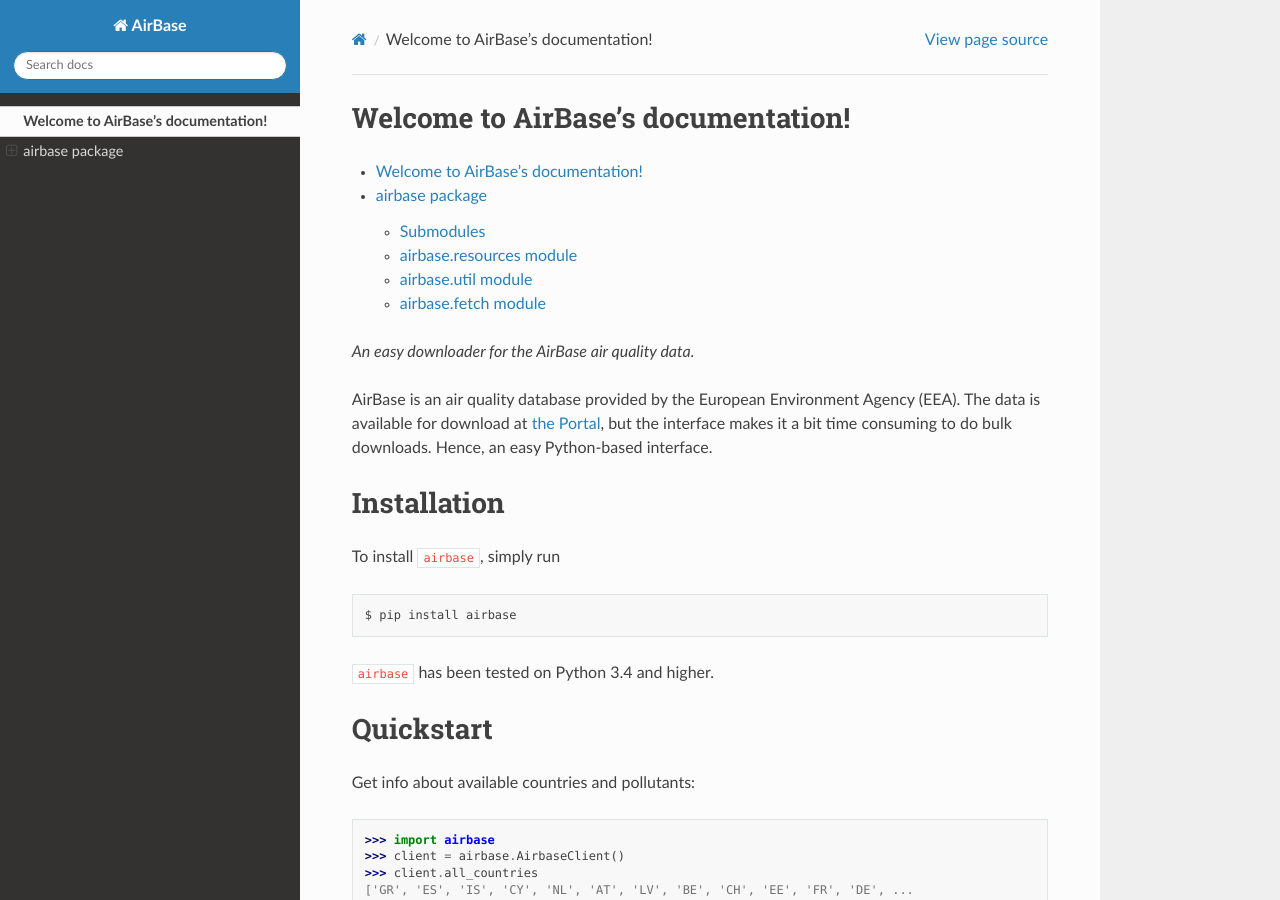
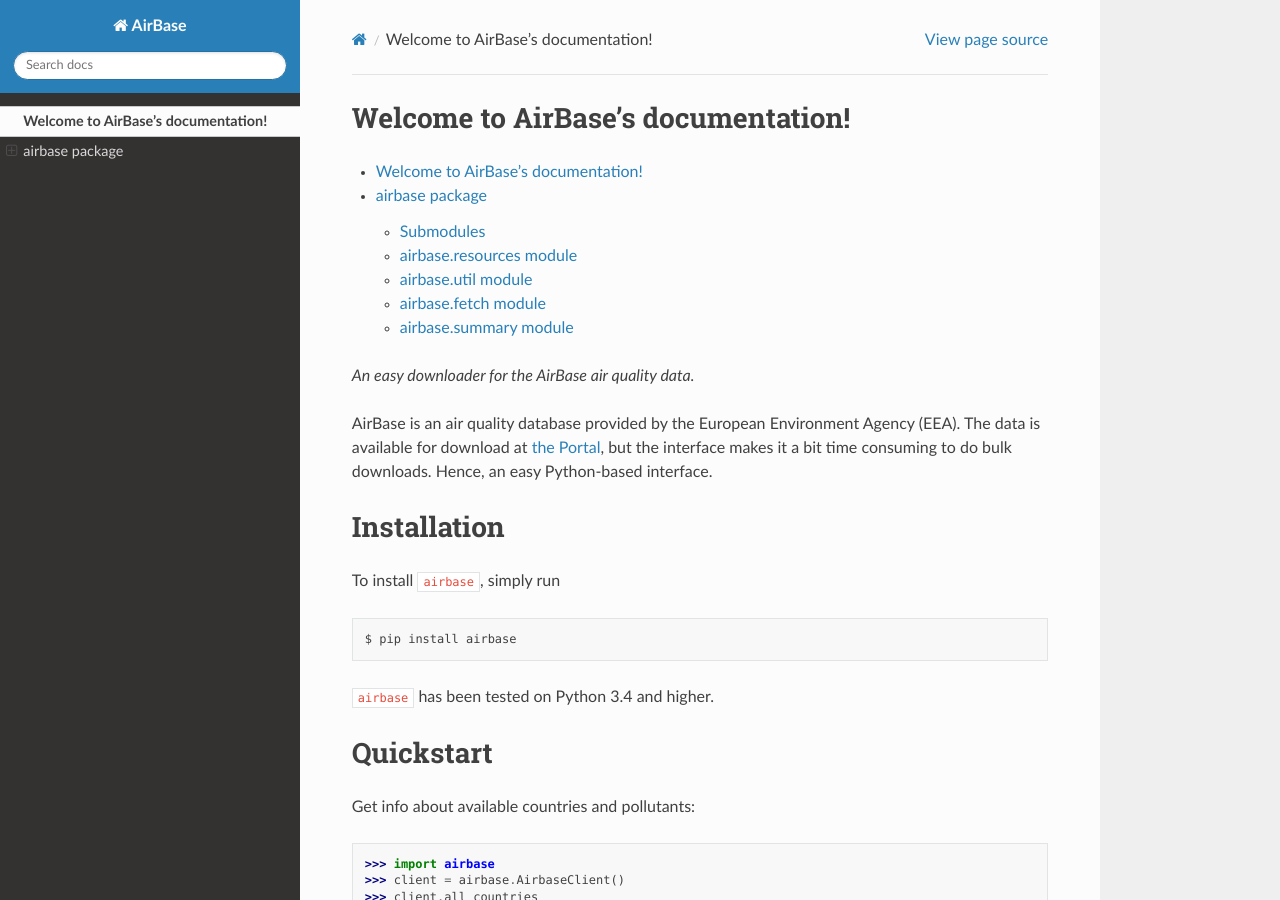
Before and after one commit to JohnPaton/airbase, a Sphinx documentation site: the page built from docs/source/index.rst, in a window 1280 px wide and 900 px high. Built offline with Sphinx 7.4.7 and the Read the Docs theme 2.0.0, drawn with Linux system fonts in a browser that asks for light colours.

Commit message:
add summary submodule to docs

```diff
--- a/docs/source/airbase.rst
+++ b/docs/source/airbase.rst
@@ -32,3 +32,12 @@
     :members:
     :undoc-members:
     :show-inheritance:
+
+
+airbase.summary module
+----------------------
+
+.. automodule:: airbase.summary
+    :members:
+    :undoc-members:
+    :show-inheritance:
```
